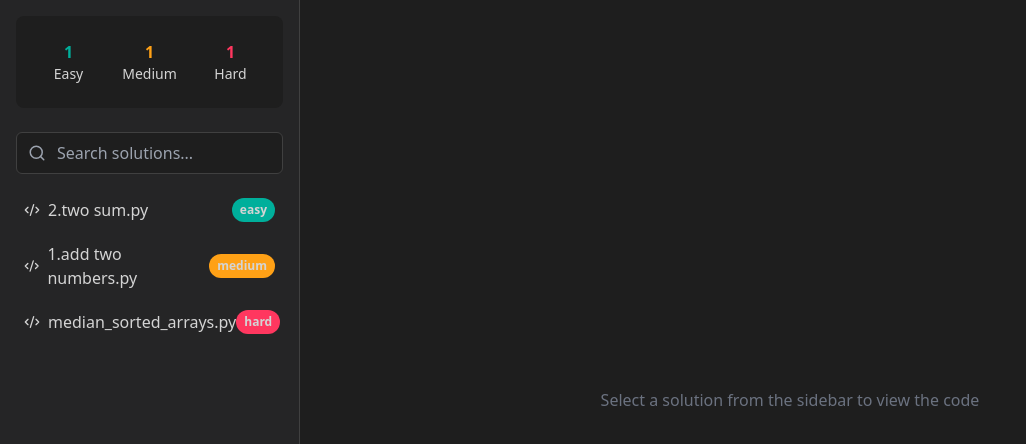
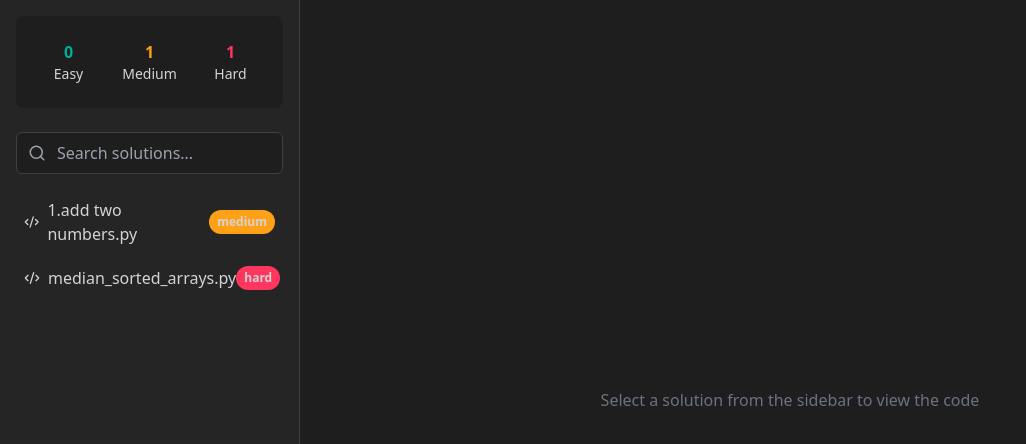
Before and after one commit to anthonyhuang19/anthonyhuang-solution.github.io, a React (Vite) app: page / in a window 1280 px wide. Shown: the top 444 px of the page, without its empty margins (0-1026 px from the left). Built offline with nearby package versions, Linux system fonts and the light colour scheme.

Commit message:
Update App.tsx

```diff
--- a/src/App.tsx
+++ b/src/App.tsx
@@ -11,18 +11,6 @@ interface Solution {
 }
 
 const MOCK_SOLUTIONS: Solution[] = [
-  {
-    name: '2.two sum.py',
-    content: `def twoSum(self, nums: List[int], target: int) -> List[int]:
-    seen = {}
-    for i, num in enumerate(nums):
-        complement = target - num
-        if complement in seen:
-            return [seen[complement], i]
-        seen[num] = i
-    return []`,
-    difficulty: 'easy'
-  },
   {
     name: '1.add two numbers.py',
     content: `def addTwoNumbers(self, l1: ListNode, l2: ListNode) -> ListNode:
```
